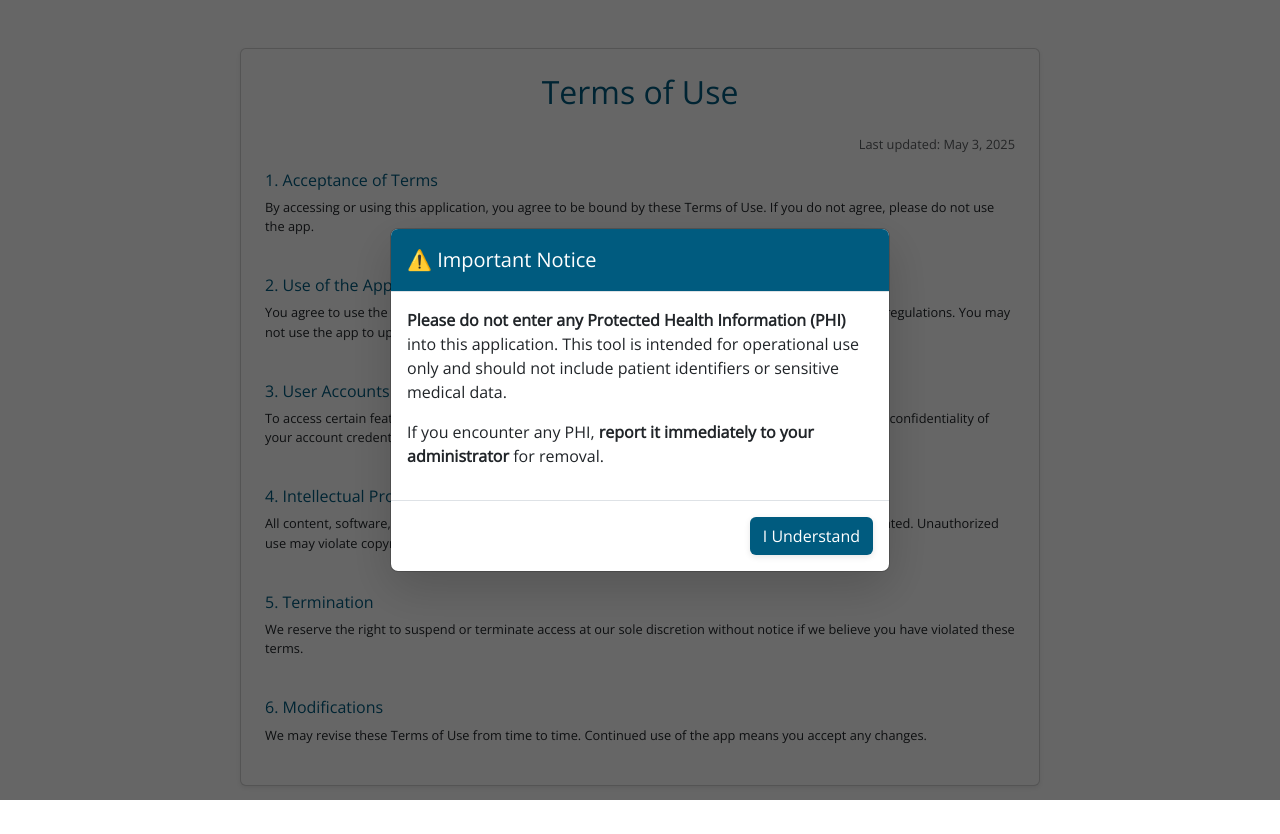
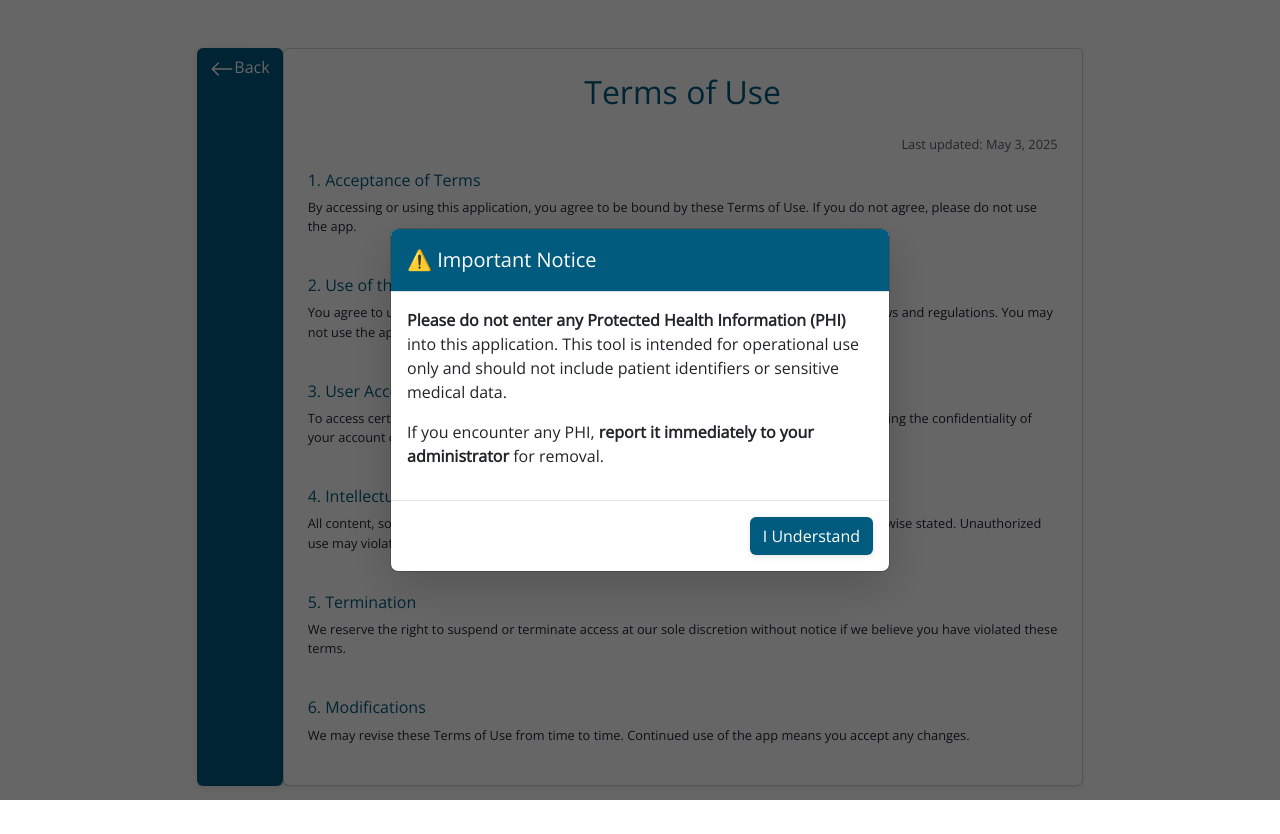
Before and after one commit to joshuabear87/insurance-guide-frontend, a React (Vite) app: page /terms in a window 1280 px wide. Built offline with nearby package versions, Linux system fonts and the light colour scheme; a web font is replaced by a local one.

Commit message:
add back buttons

```diff
--- a/src/pages/PrivacyPolicyPage.jsx
+++ b/src/pages/PrivacyPolicyPage.jsx
@@ -1,8 +1,10 @@
 import React from 'react';
+import BackButton from '../components/BackButton';
 
 const PrivacyPolicyPage = () => {
   return (
     <div className="container py-5 d-flex justify-content-center">
+      <BackButton />
       <div className="card shadow-sm p-4" style={{ maxWidth: '800px', width: '100%', fontSize: '0.9rem' }}>
         <h2 className="text-center mb-4 text-blue">Privacy Policy</h2>
         <p className="text-muted text-end">Last updated: May 3, 2025</p>
--- a/src/pages/TermsOfUsePage.jsx
+++ b/src/pages/TermsOfUsePage.jsx
@@ -1,8 +1,10 @@
 import React from 'react';
+import BackButton from '../components/BackButton';
 
 const TermsOfUsePage = () => {
   return (
     <div className="container py-5 d-flex justify-content-center">
+      <BackButton />
       <div className="card shadow-sm p-4" style={{ maxWidth: '800px', width: '100%', fontSize: '0.9rem' }}>
         <h2 className="text-center mb-4 text-blue">Terms of Use</h2>
         <p className="text-muted text-end">Last updated: May 3, 2025</p>
```
